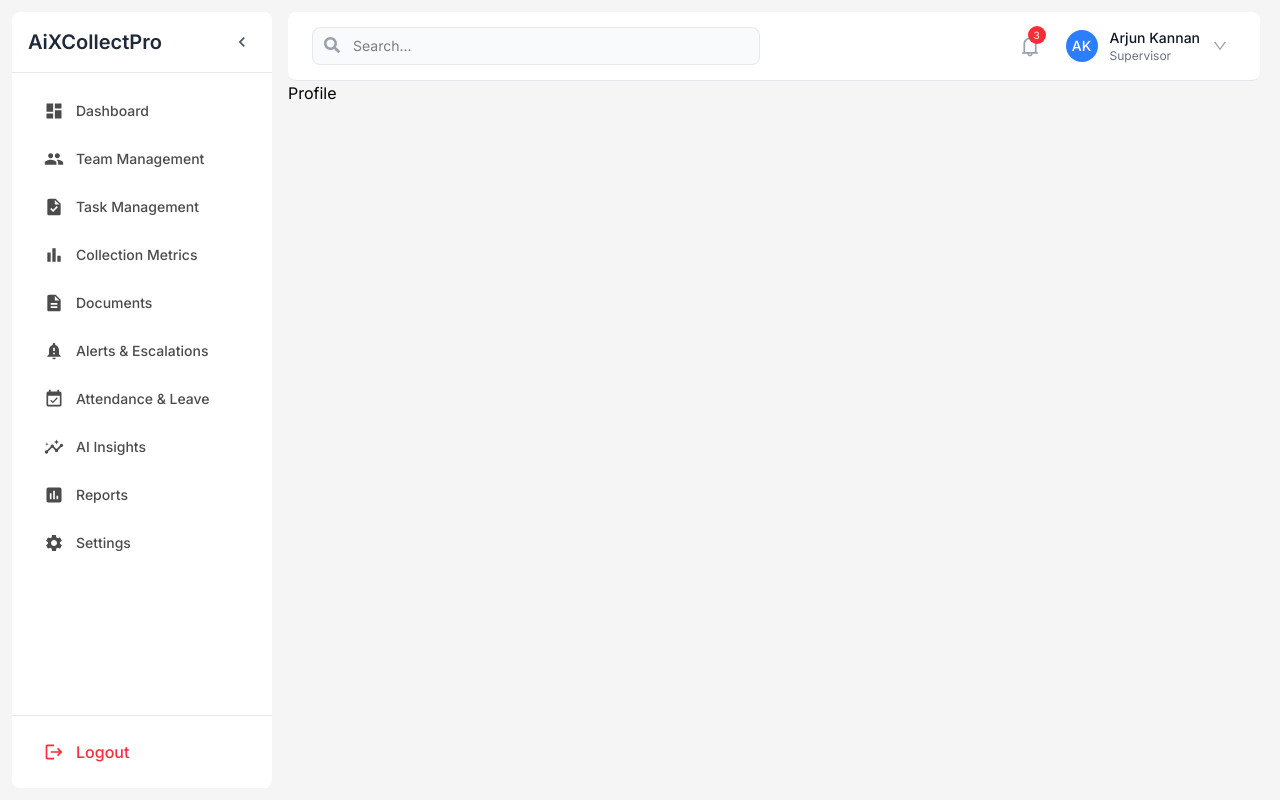
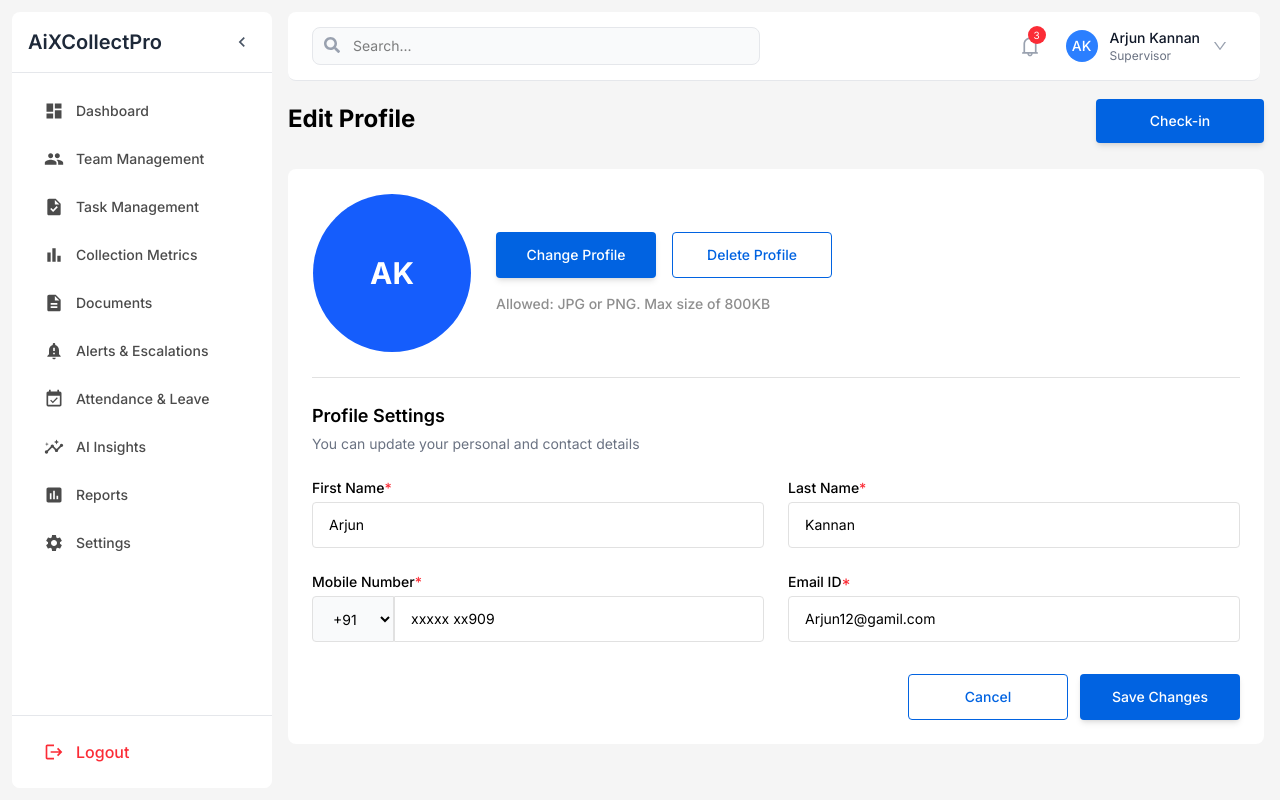
Before and after one commit to ITCartofficial/aixcollectpro, a React (Vite) app: page /profile in a window 1280 px wide. Built offline with nearby package versions, Linux system fonts and the light colour scheme; sample sign-in values are in the browser's storage.

Commit message:
Added user profile adit page.

```diff
--- a/src/pages/dashboard/features/FieldAgentPerformance.tsx
+++ b/src/pages/dashboard/features/FieldAgentPerformance.tsx
@@ -1,8 +1,9 @@
-import { Link } from "react-router-dom";
+import { useNavigate } from "react-router-dom";
 import PerformanceCard from "../../../components/ui/Card/PerformanceCard";
 
 
 const FieldAgentPerformance = () => {
+    const navigate =useNavigate();
     const fieldAgents = [
         {
             initials: 'RK',
@@ -51,15 +52,17 @@ const FieldAgentPerformance = () => {
             amountCollected: 58000,
         },
     ];
+    const handleViewAll=()=> {
+    navigate("/collection-metrics");
+    }
 
     return (
         <div className="bg-white p-4 rounded-lg">
             <div className="flex justify-between items-center mb-4">
                 <h2 className="text-lg font-semibold text-gray-900">Field Agent Performance</h2>
-                <Link to="/field-agent-performance"
-                    className="text-primary-700 text-sm font-medium hover:text-blue-500 transition-colors cursor-pointer">
+                <button className="text-primary-700 text-sm font-medium hover:text-blue-500 transition-colors cursor-pointer" onClick={handleViewAll}>
                     View all →
-                </Link>
+                </button>
             </div>
 
             {/* Vertical scrollable container showing 2 cards initially */}
--- a/src/pages/dashboard/features/FlaggedTaskCard.tsx
+++ b/src/pages/dashboard/features/FlaggedTaskCard.tsx
@@ -1,4 +1,4 @@
-import { Link } from "react-router-dom"
+import { useNavigate } from "react-router-dom"
 
 
 
@@ -30,14 +30,18 @@ const data = [
     ]
 
 const FlaggedTaskCard = () => {
+        const navigate = useNavigate();
+
+    const handleViewAll = () => {
+        navigate("/alerts-and-escalations");
+    }
   return (
     <div className="bg-white p-4 rounded-lg">
               <div className="flex justify-between items-center mb-4">
                 <h2 className="text-lg font-semibold text-gray-900">Flagged Tasks</h2>
-                <Link to="/all-flagged-task"
-                    className="text-primary-700 text-sm font-medium hover:text-blue-500 transition-colors cursor-pointer">
+                <button className="text-primary-700 text-sm font-medium hover:text-blue-500 transition-colors cursor-pointer" onClick={handleViewAll}>
                     View all →
-                </Link>
+                </button>
             </div>
             <div className="bg-white rounded-lg shadow-sm overflow-hidden mt-4">
                 <table className="w-full">
--- a/src/pages/dashboard/features/LocationWiseCollectionSummary.tsx
+++ b/src/pages/dashboard/features/LocationWiseCollectionSummary.tsx
@@ -1,4 +1,4 @@
-import { Link } from "react-router-dom"
+import { useNavigate } from "react-router-dom"
 
 const data = [
     {
@@ -33,14 +33,19 @@ const data = [
 
 
 const LocationWiseCollectionSummary = () => {
+    const navigate = useNavigate();
+
+    const handleViewAll = () => {
+        navigate("/collection-metrics");
+    }
+
     return (
         <div className="bg-white p-4 rounded-lg">
             <div className="flex justify-between items-center mb-4">
                 <h2 className="text-lg font-semibold text-gray-900">Location-Wise Collection Summary </h2>
-                <Link to="/locationwise-summary"
-                    className="text-primary-700 text-sm font-medium hover:text-blue-500 transition-colors cursor-pointer">
+                <button className="text-primary-700 text-sm font-medium hover:text-blue-500 transition-colors cursor-pointer" onClick={handleViewAll}>
                     View all →
-                </Link>
+                </button>
             </div>
 
             <div className="bg-white rounded-lg shadow-sm overflow-hidden">
--- a/src/pages/dashboard/features/TelecallerPerformance.tsx
+++ b/src/pages/dashboard/features/TelecallerPerformance.tsx
@@ -1,9 +1,11 @@
-import { Link } from "react-router-dom";
+import { useNavigate } from "react-router-dom";
 import PerformanceCard from "../../../components/ui/Card/PerformanceCard";
 
 
 
 const TelecallerPerformance = () => {
+    const navigate =useNavigate();
+
     const telecallers = [
         {
             initials: 'PS',
@@ -53,14 +55,18 @@ const TelecallerPerformance = () => {
         },
     ];
 
+    const handleViewAll=()=> {
+    navigate("/collection-metrics");
+    }
+
     return (
         <div className="bg-white p-4 rounded-lg">
             <div className="flex justify-between items-center mb-4">
                 <h2 className="text-lg font-semibold text-gray-900">Tele Caller Performance</h2>
-                <Link to="/telecaller-performance"
-                    className="text-primary-700 text-sm font-medium hover:text-blue-500 transition-colors cursor-pointer">
+                <button
+                    className="text-primary-700 text-sm font-medium hover:text-blue-500 transition-colors cursor-pointer" onClick={handleViewAll}>
                     View all →
-                </Link>
+                </button>
             </div>
 
             {/* Vertical scrollable container showing 2 cards initially */}
--- a/src/pages/profile/Profile.tsx
+++ b/src/pages/profile/Profile.tsx
@@ -1,9 +1,211 @@
+import { useState, useRef } from "react";
+import PrimaryButton from "../../components/ui/Buttons/PrimaryButton";
+import OutlineButton from "../../components/ui/Buttons/OutlineButton";
 
 
-const Profile = () => {
-  return (
-    <div>Profile</div>
-  )
+interface UserProfile {
+  firstName: string;
+  lastName: string;
+  email: string;
+  mobile: string;
+  countryCode: string;
+  avatar?: string;
 }
 
-export default Profile
+const DEFAULT_PROFILE: UserProfile = {
+  firstName: "Arjun",
+  lastName: "Kannan",
+  email: "Arjun12@gamil.com",
+  mobile: "xxxxx xx909",
+  countryCode: "+91",
+  avatar: undefined,
+};
+
+const getInitials = (firstName: string, lastName: string): string => {
+  const firstInitial = firstName ? firstName.trim().charAt(0).toUpperCase() : "";
+  const lastInitial = lastName ? lastName.trim().charAt(0).toUpperCase() : "";
+  return `${firstInitial}${lastInitial}`;
+};
+
+const Profile = () => {
+  const [profile, setProfile] = useState<UserProfile>(DEFAULT_PROFILE);
+  const [avatarPreview, setAvatarPreview] = useState<string | undefined>(profile.avatar);
+  const fileInputRef = useRef<HTMLInputElement>(null);
+
+
+  const handleChange = (e: React.ChangeEvent<HTMLInputElement>) => {
+    const { name, value } = e.target;
+    setProfile((prev) => ({ ...prev, [name]: value }));
+  };
+
+  const handleCountryCodeChange = (
+    e: React.ChangeEvent<HTMLSelectElement>
+  ) => {
+    setProfile((prev) => ({ ...prev, countryCode: e.target.value }));
+  };
+
+  const handleChangeProfileClick = () => {
+    fileInputRef.current?.click();
+  };
+
+  const handleAvatarChange = (e: React.ChangeEvent<HTMLInputElement>) => {
+    const file = e.target.files?.[0];
+    if (file) {
+      const reader = new FileReader();
+      reader.onloadend = () => {
+        setAvatarPreview(reader.result as string);
+      };
+      reader.readAsDataURL(file);
+    }
+  };
+
+  const handleDeleteProfile = () => {
+    setProfile(prev => ({
+      ...prev,
+      avatar: undefined,
+    }));
+    setAvatarPreview(undefined);
+    alert("Profile image deleted (demo only)");
+  };
+
+  const handleCancel = () => {
+    setProfile(DEFAULT_PROFILE);
+    setAvatarPreview(DEFAULT_PROFILE.avatar);
+  };
+
+  const handleSave = () => {
+    // handle save logic (API call)
+    alert("Profile updated (demo only)");
+  };
+
+  return (
+    <div className="mr-4">
+      {/* Header Title Section */}
+      <div className="w-full h-12 flex justify-between items-center mt-4">
+        <h1 className="text-xl lg:text-2xl font-bold text-black mb-5 mt-4">Edit Profile</h1>
+        <div className="flex gap-4">
+          <PrimaryButton text="Check-in" className="w-42 bg-primary-700 hover:bg-primary-600 text-white" />
+        </div>
+      </div>
+      <div className="bg-white rounded-lg p-6 mt-6">
+        <div className="flex flex-col md:flex-row items-center gap-6">
+          <div className="flex gap-x-6 items-center">
+            <div className="w-40 h-40 rounded-full object-cover border bg-gray-200 flex items-center justify-center text-3xl font-bold text-white overflow-hidden">
+              {avatarPreview ? (
+                <img
+                  src={avatarPreview}
+                  alt="Profile"
+                  className="w-full h-full object-cover"
+                />
+              ) : (
+                <span className="bg-blue-600 w-full h-full flex items-center justify-center">
+                  {getInitials(profile.firstName, profile.lastName)}
+                </span>
+              )}
+            </div>
+            <input
+              type="file"
+              ref={fileInputRef}
+              accept="image/png, image/jpeg"
+              style={{ display: "none" }}
+              onChange={handleAvatarChange}
+            />
+          </div>
+
+          <div>
+            <div className="flex gap-x-4">
+              <PrimaryButton text="Change Profile" className="sm:w-40 bg-primary-700 hover:bg-primary-600 text-white" onClick={handleChangeProfileClick} />
+              <OutlineButton text="Delete Profile" className="sm:w-40 bg-white hover:bg-primary-600 text-primary-700" onClick={handleDeleteProfile} />
+            </div>
+            <p className="text-sm text-neutral-500 font-medium  mt-4">
+              Allowed: JPG or PNG. Max size of 800KB
+            </p>
+          </div>
+
+        </div>
+
+        <hr className="my-6 text-neutral-300" />
+
+        <h2 className="text-lg font-semibold mb-1">Profile Settings</h2>
+        <p className="text-sm text-gray-500 mb-6">
+          You can update your personal and contact details
+        </p>
+
+        <form
+          className="grid grid-cols-1 md:grid-cols-2 gap-6"
+          onSubmit={(e) => {
+            e.preventDefault();
+            handleSave();
+          }}
+        >
+          <div>
+            <label className="block text-sm font-medium mb-1">
+              First Name<span className="text-red-500">*</span>
+            </label>
+            <input
+              name="firstName"
+              value={profile.firstName}
+              onChange={handleChange}
+              className="w-full border border-neutral-300 focus:outline-1 rounded px-4 py-3 text-sm"
+              required
+            />
+          </div>
+          <div>
+            <label className="block text-sm font-medium mb-1">
+              Last Name<span className="text-red-500">*</span>
+            </label>
+            <input
+              name="lastName"
+              value={profile.lastName}
+              onChange={handleChange}
+              className="w-full border border-neutral-300 focus:outline-1 rounded px-4 py-3 text-sm"
+              required
+            />
+          </div>
+          <div>
+            <label className="block text-sm font-medium mb-1">
+              Mobile Number<span className="text-red-500">*</span>
+            </label>
+            <div className="flex">
+              <select
+                value={profile.countryCode}
+                onChange={handleCountryCodeChange}
+                className="border border-neutral-300 focus:outline-1 rounded-l px-4 py-3 text-sm bg-gray-50">
+                <option value="+91">+91</option>
+                <option value="+1">+1</option>
+                <option value="+44">+44</option>
+                {/* Add more country codes as needed */}
+              </select>
+              <input
+                name="mobile"
+                value={profile.mobile}
+                onChange={handleChange}
+                className="w-full border border-neutral-300 focus:outline-1 rounded-r px-4 py-3 text-sm"
+                required
+              />
+            </div>
+          </div>
+          <div>
+            <label className="block text-sm font-medium mb-1">
+              Email ID<span className="text-red-500">*</span>
+            </label>
+            <input
+              name="email"
+              value={profile.email}
+              onChange={handleChange}
+              className="w-full border border-neutral-300 rounded focus:outline-1 px-4 py-3 text-sm"
+              required
+            />
+          </div>
+        </form>
+
+        <div className="flex justify-end gap-3 mt-8">
+          <OutlineButton text="Cancel" className="w-40 bg-white hover:bg-primary-600 text-primary-700" onClick={handleCancel} />
+          <PrimaryButton text="Save Changes" className="w-40 bg-primary-700 hover:bg-primary-600 text-white" onClick={handleSave} />
+        </div>
+      </div>
+    </div>
+  );
+};
+
+export default Profile;
```
Lines whose indentation alone changed are shown as unchanged.
